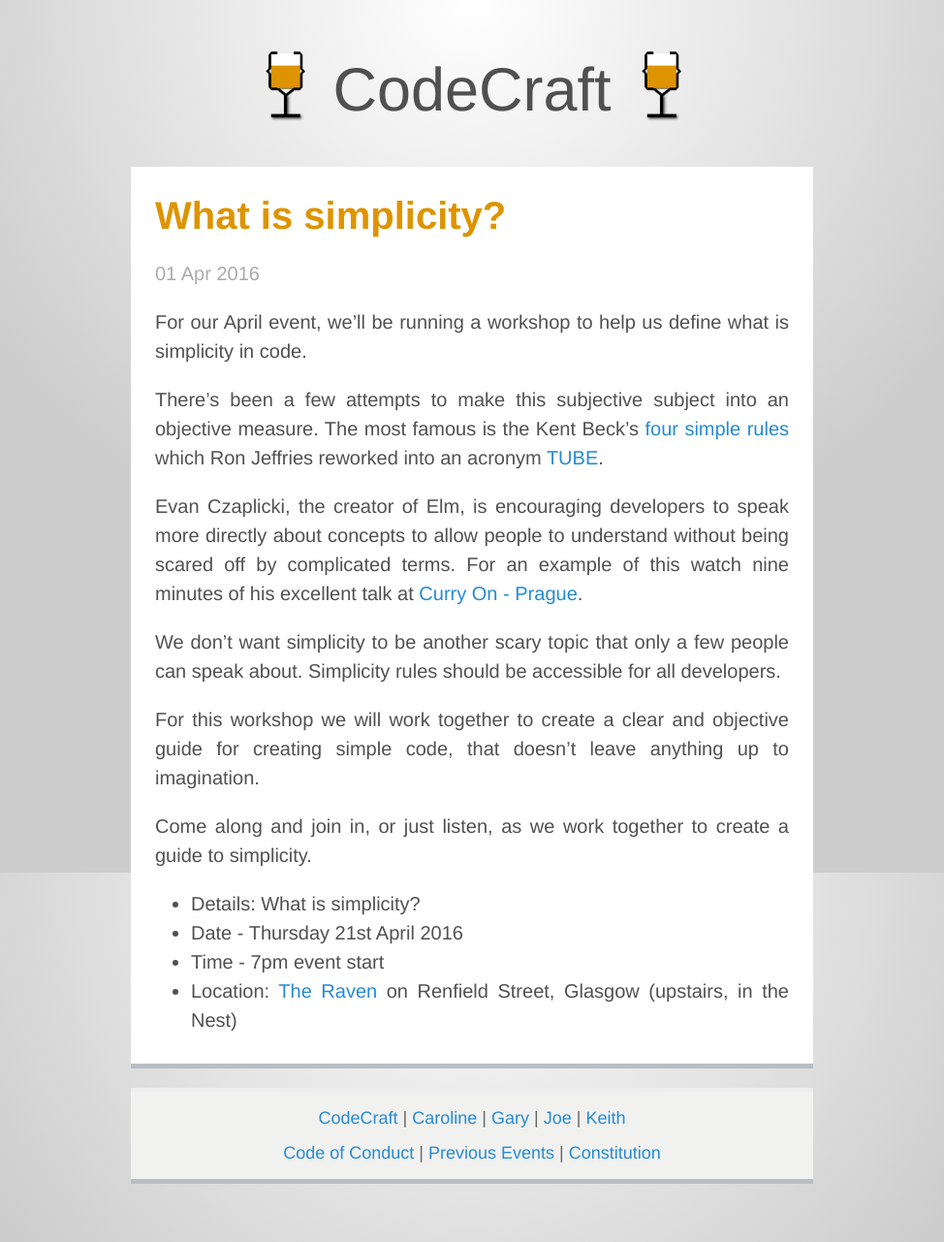
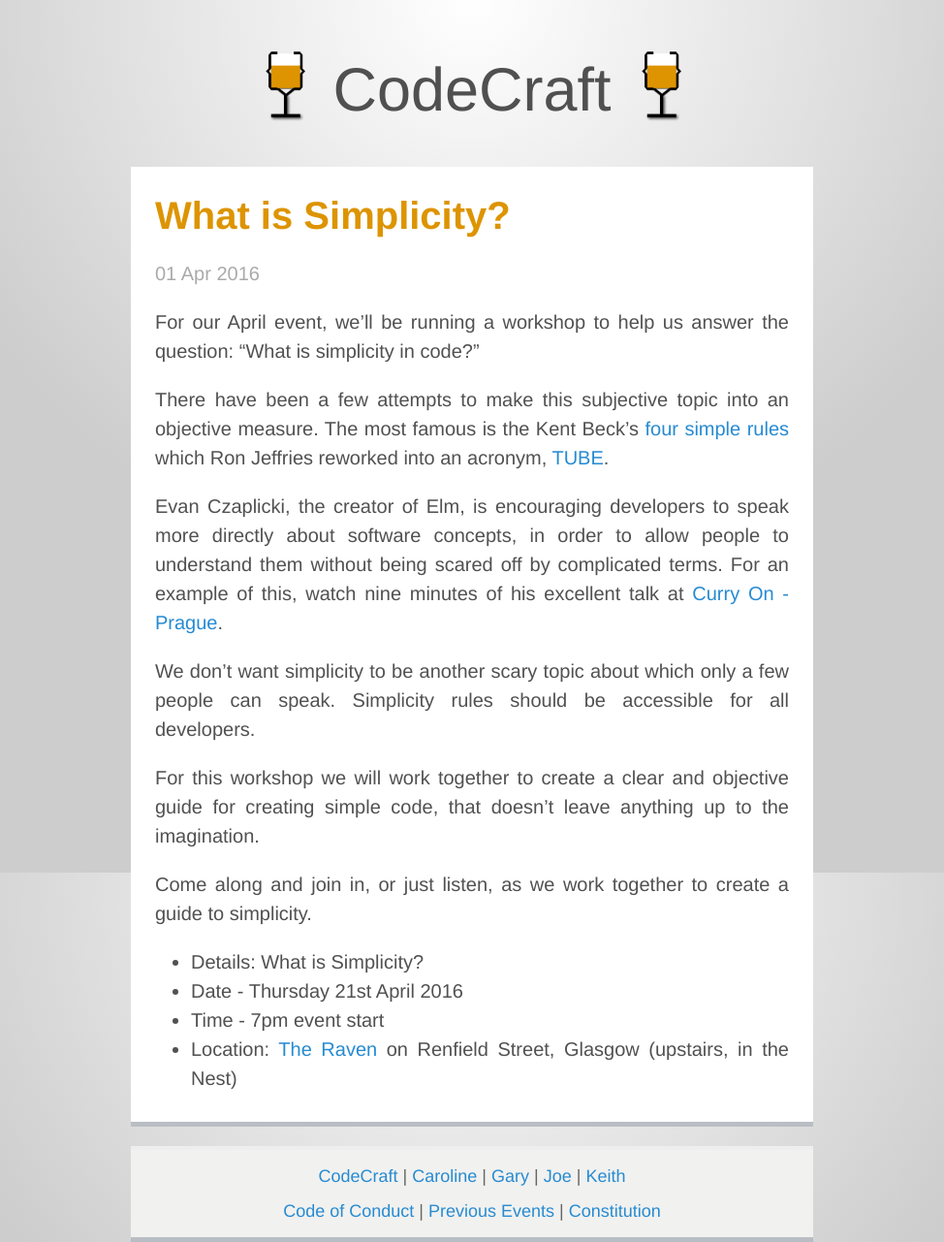
Before and after one commit to codecraftuk/codecraftuk.github.io, a Jekyll site: the page built from _posts/2016-04-01-simplicity.md, in a window 1280 px wide. Shown: the whole page at 97% size, without its empty margins (153-1127 px from the left). Built offline with Jekyll 4.4.1, drawn with Linux system fonts in a browser that asks for light colours; before the commit the page ends 1221 px from its top, so only the background shows below that.

Commit message:
Minor tweaks to April event

```diff
--- a/_posts/2016-04-01-simplicity.md
+++ b/_posts/2016-04-01-simplicity.md
@@ -1,21 +1,21 @@
 ---
 layout: post
-title: What is simplicity?
+title: What is Simplicity?
 ---
 
-For our April event, we'll be running a workshop to help us define what is simplicity in code.
+For our April event, we'll be running a workshop to help us answer the question: "What is simplicity in code?"
 
-There's been a few attempts to make this subjective subject into an objective measure. The most famous is the Kent Beck's [four simple rules](http://c2.com/cgi/wiki?XpSimplicityRules) which Ron Jeffries reworked into an acronym [TUBE](http://www.extremeprogramming.org/rules/simple.html).
+There have been a few attempts to make this subjective topic into an objective measure. The most famous is the Kent Beck's [four simple rules](http://c2.com/cgi/wiki?XpSimplicityRules) which Ron Jeffries reworked into an acronym, [TUBE](http://www.extremeprogramming.org/rules/simple.html).
 
-Evan Czaplicki, the creator of Elm, is encouraging developers to speak more directly about concepts to allow people to understand without being scared off by complicated terms. For an example of this watch nine minutes of his excellent talk at [Curry On - Prague](http://www.youtube.com/watch?v=oYk8CKH7OhE&t=20m50s).
+Evan Czaplicki, the creator of Elm, is encouraging developers to speak more directly about software concepts, in order to allow people to understand them without being scared off by complicated terms. For an example of this, watch nine minutes of his excellent talk at [Curry On - Prague](http://www.youtube.com/watch?v=oYk8CKH7OhE&t=20m50s).
 
-We don't want simplicity to be another scary topic that only a few people can speak about. Simplicity rules should be accessible for all developers.
+We don't want simplicity to be another scary topic about which only a few people can speak. Simplicity rules should be accessible for all developers.
 
-For this workshop we will work together to create a clear and objective guide for creating simple code, that doesn't leave anything up to imagination.
+For this workshop we will work together to create a clear and objective guide for creating simple code, that doesn't leave anything up to the imagination.
 
 Come along and join in, or just listen, as we work together to create a guide to simplicity.
 
-* Details:  What is simplicity?
+* Details:  What is Simplicity?
 * Date - Thursday 21st April 2016
 * Time - 7pm event start
 * Location: [The Raven](https://goo.gl/maps/vWn1J) on Renfield Street, Glasgow (upstairs, in the Nest)
--- a/index.html
+++ b/index.html
@@ -10,7 +10,7 @@ title: CodeCraft UK
 
 <div class="meetups">
   <h2>April Meetup</h2>
-  Topic: <a href="/events/2016/04/simplicity">What is simplicity?</a>
+  Topic: <a href="/events/2016/04/simplicity">What is Simplicity?</a>
   <br/><strong>Thursday 21st April 2016</strong>. 7pm event start.
   <br/>Location: <a href="https://goo.gl/maps/vWn1J">The Raven</a> on Renfield Street, Glasgow (upstairs, in the Nest)
 </div>
```
